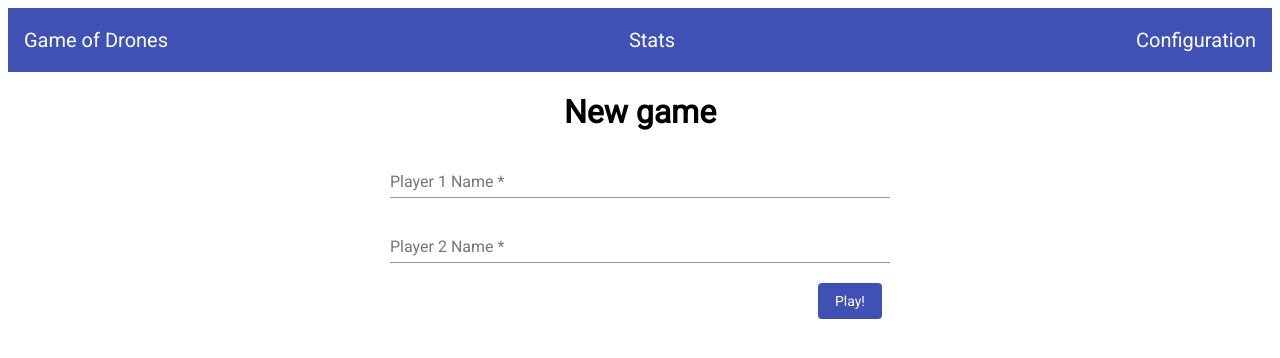
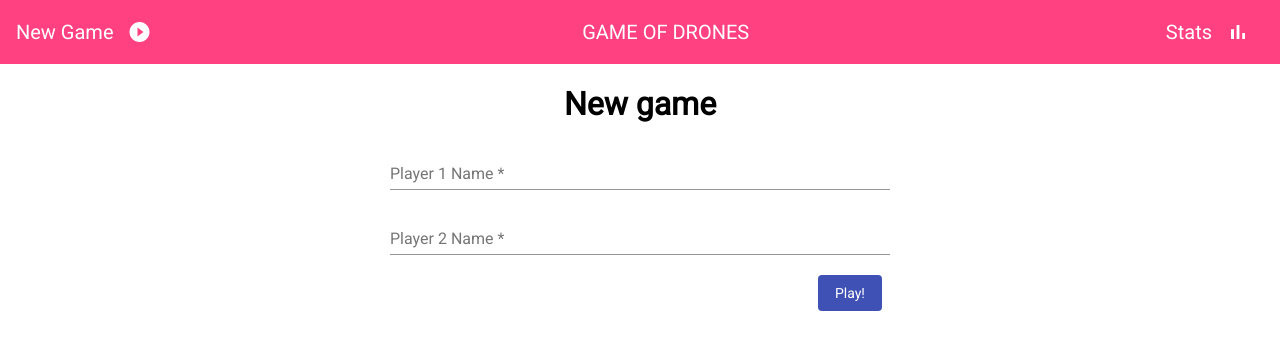
Before and after one commit to alexdls95/game-of-drones, an Angular app: page / in a window 1280 px wide. Shown: the top 358 px of the page. Built offline with nearby package versions, Linux system fonts and the light colour scheme.

Commit message:
UI Improvments

```diff
--- a/src/app/app.component.css
+++ b/src/app/app.component.css
@@ -4,6 +4,10 @@
   font-family: 'Roboto';
 }
 
+.icon {
+  font-family: 'Material Icons';
+  padding: 0 14px;
+}
 
 .spacer {
   flex: 1 1 auto;
--- a/src/app/app.component.html
+++ b/src/app/app.component.html
@@ -1,9 +1,13 @@
-<mat-toolbar color="primary">
-  <span [routerLink]="['/']">Game of Drones</span>
+<mat-toolbar color="accent">
+  <span [routerLink]="['/']" style="cursor: pointer">New Game</span>
+  <mat-icon class="icon">play_circle_filled_white</mat-icon>
   <span class="spacer"></span>
-  <span>Stats</span>
+  <span>GAME OF DRONES</span>
   <span class="spacer"></span>
-  <span>Configuration</span>
+  <span [routerLink]="['/stats']" style="cursor: pointer">
+    Stats
+  </span>
+  <mat-icon class="icon">bar_chart</mat-icon>
 </mat-toolbar>
 <div class="container">
   <router-outlet></router-outlet>
--- a/src/app/app.component.ts
+++ b/src/app/app.component.ts
@@ -6,5 +6,5 @@ import { Component } from '@angular/core';
   styleUrls: ['./app.component.css']
 })
 export class AppComponent {
-  title = 'game-of-drones';
+  title = 'Game of Drones';
 }
--- a/src/app/app.module.ts
+++ b/src/app/app.module.ts
@@ -11,12 +11,15 @@ import { LoginComponent } from './auth/login.component';
 import { GameComponent } from './game/game.component';
 import { Routing } from './app.routing';
 import { WinnerComponent } from './win/winner.component';
+import { StatsComponent } from './stats/stats.component';
+
 @NgModule({
   declarations: [
     AppComponent,
     LoginComponent,
     GameComponent,
-    WinnerComponent
+    WinnerComponent,
+    StatsComponent
   ],
   imports: [
     BrowserModule,
--- a/src/app/app.routing.ts
+++ b/src/app/app.routing.ts
@@ -1,11 +1,12 @@
 import { Routes, RouterModule } from '@angular/router';
 import { LoginComponent } from './auth/login.component';
-import { WinnerComponent } from './win/winner.component';
 import { GAME_ROUTES } from './game/game.routing';
+import { StatsComponent } from './stats/stats.component';
 
 const APP_ROUTES: Routes = [
     { path: '', component: LoginComponent, pathMatch: 'full' },
     { path: 'game', children: GAME_ROUTES },
+    { path: 'stats', component: StatsComponent }
 ];
 
 export const Routing = RouterModule.forRoot(APP_ROUTES);
--- a/src/app/auth/player.service.ts
+++ b/src/app/auth/player.service.ts
@@ -24,10 +24,6 @@ export class PlayerService {
         return this.http.post<Player>(this.playersUrl, body, { headers })
             .catch((error: Response) => Observable.throw(error));
 
-        // return this.http.post<Response>(this.playersUrl, body, { headers })
-        //     .toPromise()
-        //     .then(response => response.json() as Player)
-        //     .catch(this.handleError);
     }
 
     getPlayer(id): Promise<void | Player> {
@@ -38,6 +34,13 @@ export class PlayerService {
         .catch(this.handleError);
     }
 
+    getPlayers(): Promise<void | Player[]> {
+        return this.http.get(this.playersUrl)
+        .toPromise()
+        .then(response => response as Player[])
+        .catch(this.handleError);
+    }
+
     handleError(error: any) {
         console.log(error);
         const errMsg = error.message ? error.message :
--- /dev/null
+++ b/src/app/stats/stats.component.html
@@ -0,0 +1,13 @@
+<h1 style="text-align: center">Statistics</h1>
+<mat-card class="card" *ngIf="players != null && players.length > 0">
+    <mat-card-content>
+        <mat-list role="list">
+            <mat-list-item role="listitem" *ngFor="let player of players">
+                <p>{{player.name}} - {{player.rank}} wins</p>
+            </mat-list-item>
+        </mat-list>
+    </mat-card-content>
+</mat-card>
+<p *ngIf="players == null || players.length == 0" style="text-align: center">
+    There are no players yet. <a routerLink="/">Play</a> for a while to generate a ranking with players.
+</p>
--- /dev/null
+++ b/src/app/stats/stats.component.ts
@@ -0,0 +1,27 @@
+import { Component, OnInit } from '@angular/core';
+import { Player } from '../auth/player.model';
+import { PlayerService } from '../auth/player.service';
+
+@Component({
+    selector: 'app-stats',
+    templateUrl: './stats.component.html',
+    providers: [PlayerService]
+})
+
+
+
+export class StatsComponent implements OnInit {
+    constructor(
+        private playerService: PlayerService
+    ) {}
+
+    players: Player[];
+
+    ngOnInit() {
+        this.playerService.getPlayers()
+        .then((players: Player[]) => {
+            this.players = players.sort((a, b) =>  b.rank - a.rank);
+        })
+        .catch(error => console.log(error));
+    }
+}
--- a/src/styles.css
+++ b/src/styles.css
@@ -1,2 +1,8 @@
 @import '~@angular/material/prebuilt-themes/indigo-pink.css';
 @import url('https://fonts.googleapis.com/css?family=Roboto');
+@import url('https://fonts.googleapis.com/icon?family=Material+Icons');
+
+
+body {
+    margin: 0;
+}
```
